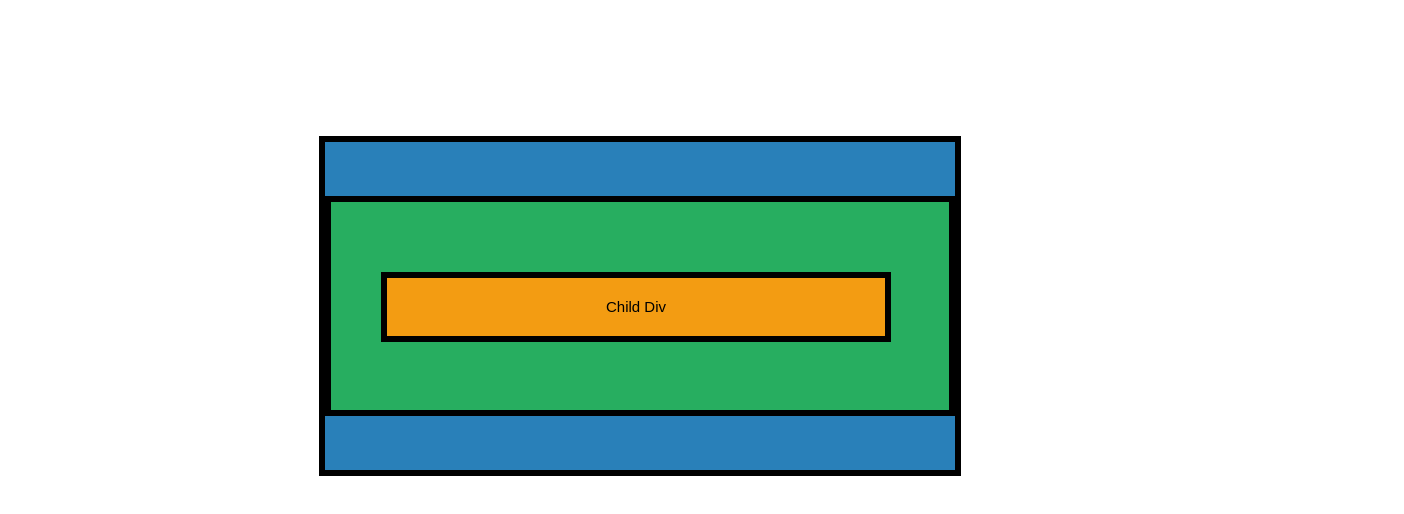
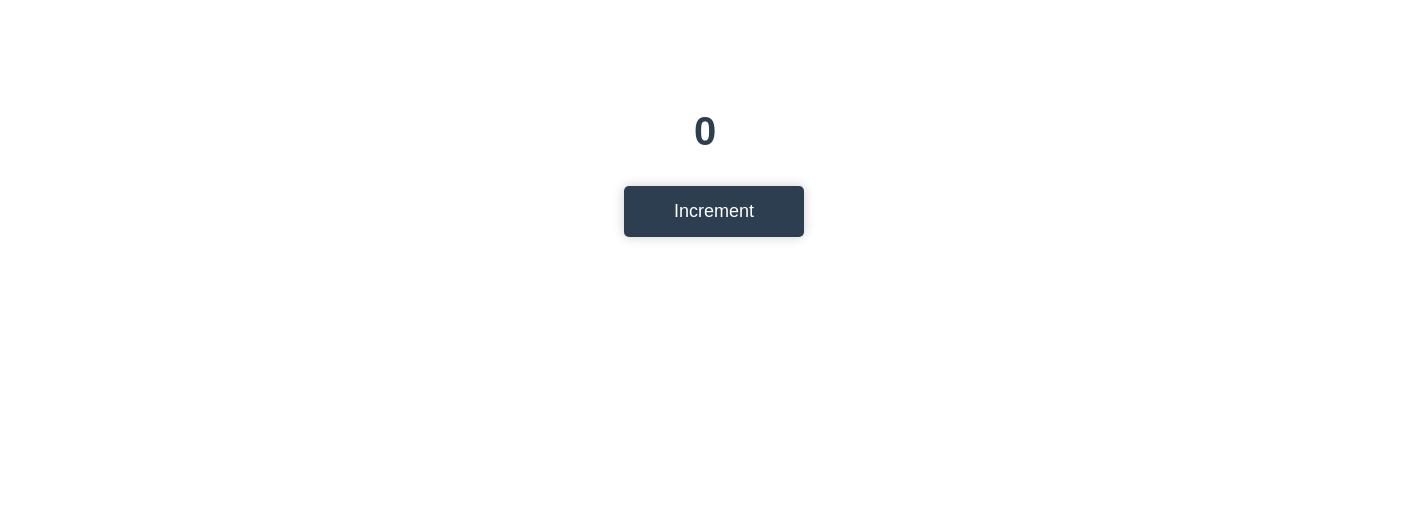
Before and after one commit to muktinathrajbanshi/reactJS2025, a React (Vite) app: page / in a window 1280 px wide. Shown: the top 514 px of the page, 1404 px wide, since content can reach past the window. Built offline with nearby package versions, Linux system fonts and the light colour scheme.

Commit message:
React States: What is useState Hook & Why we need it in React

```diff
--- a/src/App.jsx
+++ b/src/App.jsx
@@ -3,7 +3,8 @@
 import "./components/Netflix.module.css";
 // import { EventHandling } from "./components/EventHandling";
 // import { EventProps } from "./components/EventProps";
-import { EventPropagation } from "./components/EventPropagation";
+// import { EventPropagation } from "./components/EventPropagation";
+import { State } from "./components/hooks/State";
 
 const App = () => {
   return (
@@ -12,7 +13,8 @@
     <NetflixSeries />  */}
     {/* <EventHandling /> */}
     {/* <EventProps /> */}
-    <EventPropagation />
+    {/* <EventPropagation /> */}
+    <State />
     </section>
   );
 };
--- a/src/components/EV.css
+++ b/src/components/EV.css
@@ -1,4 +1,4 @@
-/* button {
+button {
   margin: 2rem 60rem;
   background: #2c3e50;
   color: #fff;
@@ -20,9 +20,15 @@
 
 button:hover {
   background: #27ae60;
-} */
+}
 
-.main-div {
+h1 {
+  margin: 0.5rem 67rem;
+  font-size: 4rem;
+  color: #2c3e50;
+}
+
+/* .main-div {
   display: flex;
   justify-content: center;
   align-items: center;
@@ -53,4 +59,4 @@
   height: 7rem;
   background-color: #f39c12;
   font-size: 1.5rem;
-}
+} */
--- /dev/null
+++ b/src/components/hooks/State.jsx
@@ -0,0 +1,24 @@
+import { useState } from "react";
+import "../EV.css";
+
+export const State = () => {
+
+    // let value = 0;
+    // const handleButtonClick = () => {
+    //     value++;
+    //     console.log(value);
+    // }
+    // let array = useState();
+    // console.log(array);
+    const [count, setCount] = useState(0);
+    const handleButtonClick = () => {
+            setCount(() => count + 1);
+    };
+
+    return (
+        <>
+            <h1>{count}</h1>
+            <button onClick={handleButtonClick}>Increment</button>
+        </>
+    );
+};
```
